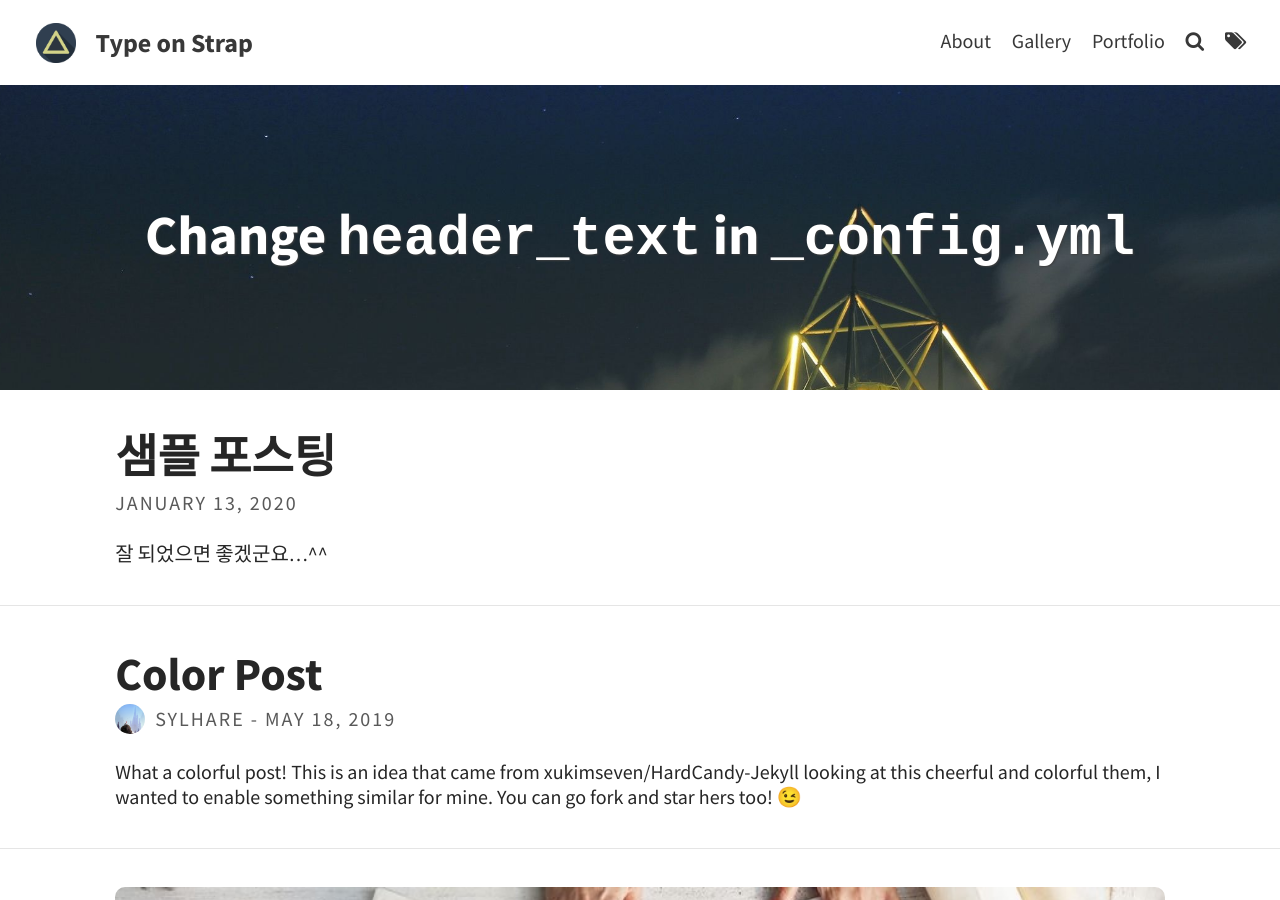
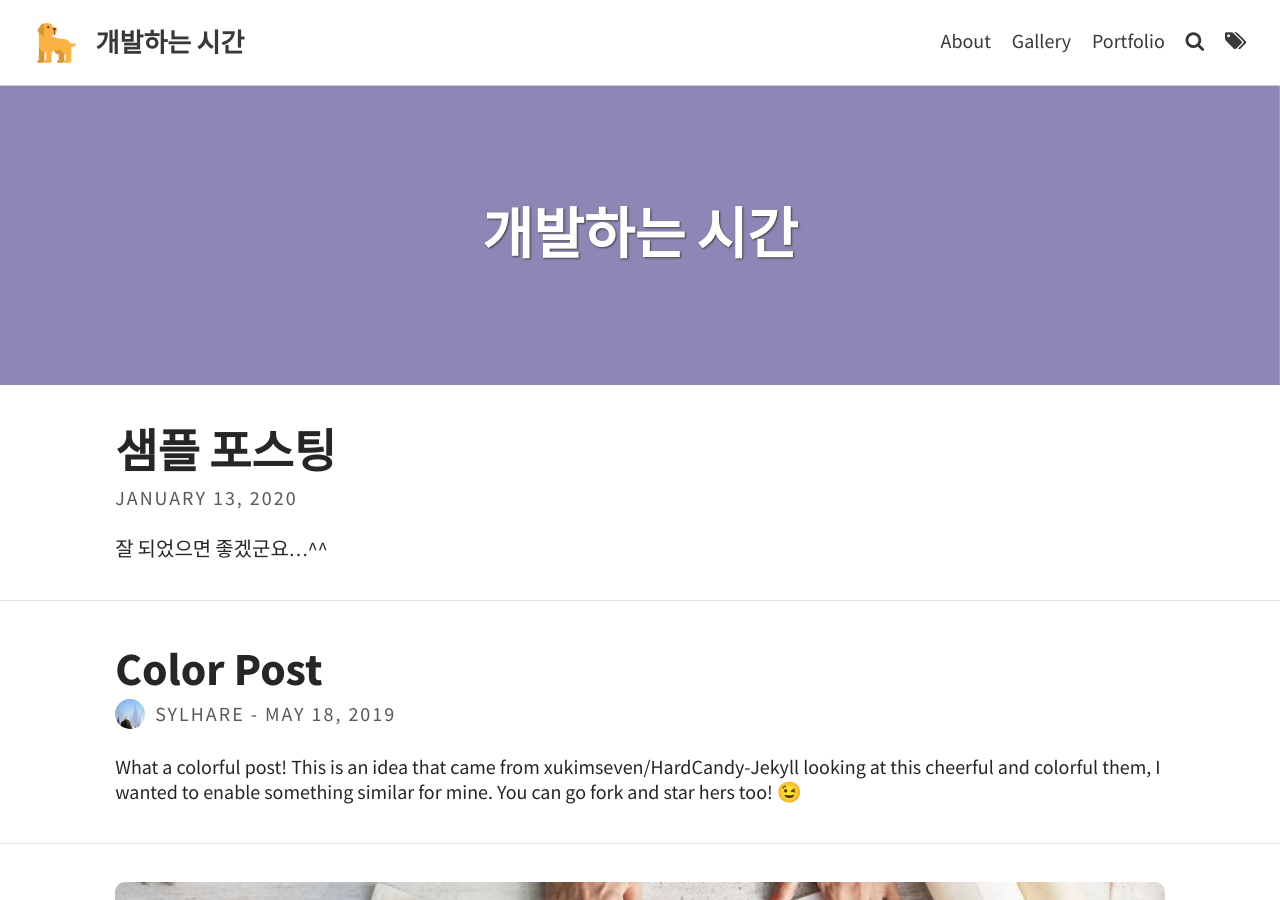
Before and after one commit to hamjeehyun/hamjeehyun.github.io, a Jekyll site: the page built from index.html, in a window 1280 px wide and 900 px high. Built offline with Jekyll 4.4.1, drawn with Linux system fonts in a browser that asks for light colours; the list of posts is cut into pages by our own code; some of the changed text lies outside the part shown.

Commit message:
set blog

```diff
--- a/_config.yml
+++ b/_config.yml
@@ -3,16 +3,16 @@ baseurl: ""
 url: "https://hamjeehyun.github.io"
 
 # THEME-SPECIFIC CONFIGURATION
-title: Type on Strap                                    # site's title
-description: "A website with blog posts and pages"      # used by search engines
-avatar: assets/img/triangle.png                         # Empty for no avatar in navbar
-favicon: assets/favicon.ico                             # Icon displayed in the tab
+title: 개발하는 시간                                 # site's title
+description: "My Blog"      # used by search engines
+avatar: assets/img/dog.png                         # Empty for no avatar in navbar
+favicon: assets/dogicon.ico                             # Icon displayed in the tab
 
 # Header and footer text
-header_text: Change <code>header_text</code> in <code>_config.yml</code>  # Change Blog header text
-header_feature_image: assets/img/pexels/triangular.jpeg
+header_text: 개발하는 시간  # Change Blog header text
+header_feature_image: assets/img/pexels/header.jpg
 footer_text: >
-  Powered by <a href="https://jekyllrb.com/">Jekyll</a> with <a href="https://github.com/sylhare/Type-on-Strap">Type on Strap</a>
+ <a href="https://hamjeehyun.github.io">Ham Jee Hyun</a>
 
 # Blog
 excerpt: true                                           # Or "truncate" (first 250 characters), "false" to disable
```
Also changed, not shown: assets/dogicon.ico (added), assets/img/dog.png (added), assets/img/pexels/header.jpg (added).
